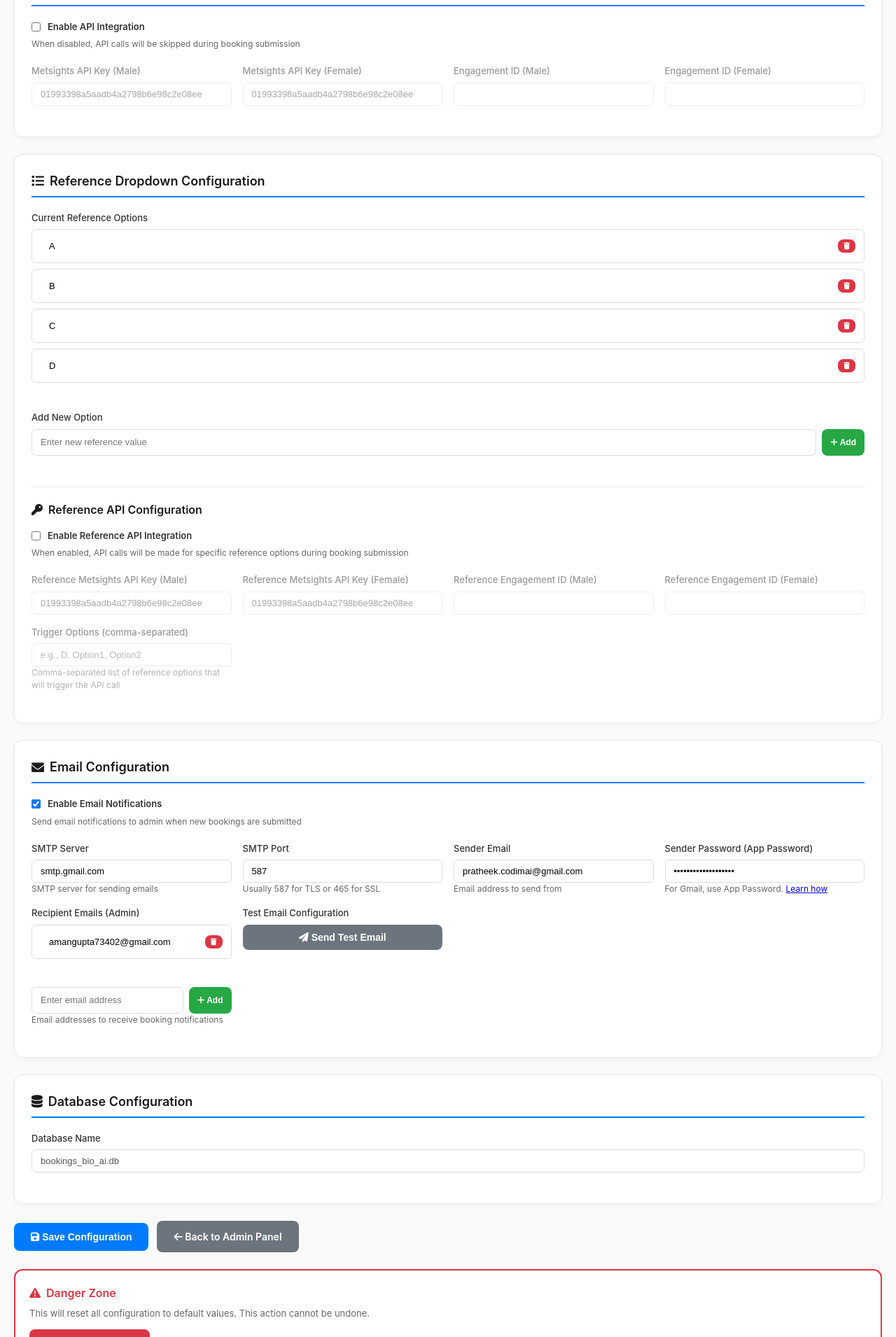
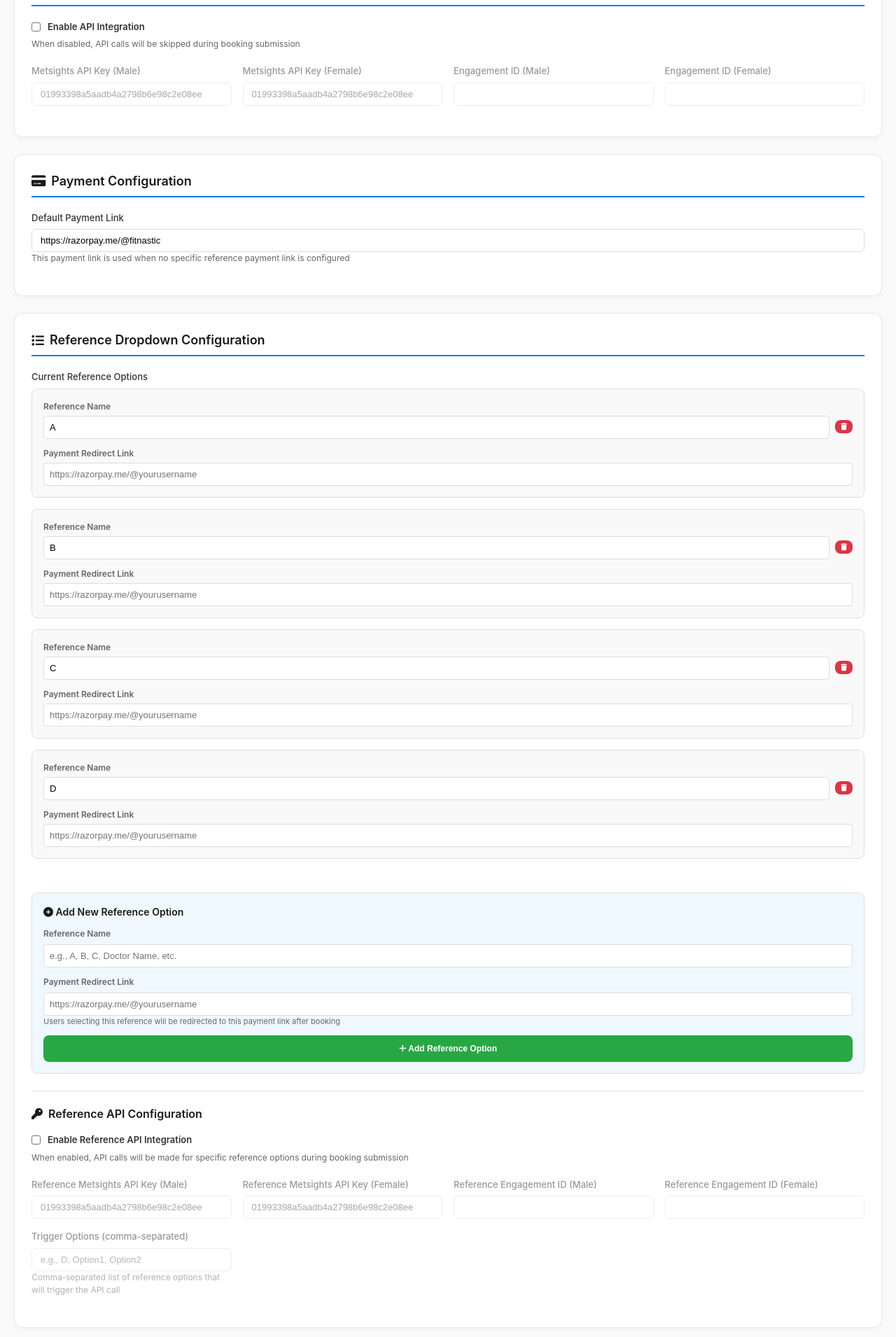
Before and after one commit to SuperShyft-devs/longevity-form, a Flask app: page /longevity-bio-ai/admin/config in a window 1280 px wide. Shown: the part 648-2558 px from the top of the page at 70% size. Run offline with Flask 3, Linux system fonts and the light colour scheme; the visitor is signed in with stand-in values (Sample User, id 1); data comes from the database, SQL or seed files in the repository.

Commit message:
feat: Add configurable payment link redirection based on reference options

```diff
--- a/blueprints/bio_ai/config.py
+++ b/blueprints/bio_ai/config.py
@@ -30,6 +30,8 @@ DEFAULT_CONFIG = {
     'slot_duration': 60,
     'max_people_per_slot': 2,
     'minimum_days_ahead': 2,
+    # Payment configuration
+    'default_payment_link': 'https://razorpay.me/@fitnastic',  # Default payment redirect link
     # Email configuration
     'email_enabled': True,
     'smtp_server': 'smtp.gmail.com',
--- a/blueprints/bio_ai/routes.py
+++ b/blueprints/bio_ai/routes.py
@@ -15,8 +15,11 @@ from .database import (
     delete_booking_by_id,
     get_db_connection,
     get_reference_options,
+    get_reference_options_with_links,
+    get_payment_link_for_reference,
     add_reference_option,
     update_reference_option,
+    update_reference_payment_link,
     delete_reference_option,
 )
 from shared_utils import admin_required
@@ -223,7 +226,14 @@ def submit_booking():
                 ],
             )
 
-        return redirect("https://razorpay.me/@fitnastic")
+        # Get payment link based on reference option
+        payment_link = get_payment_link_for_reference(booking_data.get("reference"))
+        if payment_link:
+            return redirect(payment_link)
+        else:
+            # Default payment link if no specific link is configured
+            default_link = config_manager.get('default_payment_link', 'https://razorpay.me/@fitnastic')
+            return redirect(default_link)
     except Exception as e:
         return render_template("bio_ai/error.html", message=f"Unexpected error: {str(e)}")
 
@@ -275,6 +285,7 @@ def admin_config():
                 "slot_duration": int(request.form.get("slot_duration", 60)),
                 "max_people_per_slot": int(request.form.get("max_people_per_slot", 2)),
                 "minimum_days_ahead": int(request.form.get("minimum_days_ahead", 2)),
+                "default_payment_link": request.form.get("default_payment_link", "https://razorpay.me/@fitnastic"),
                 "smtp_server": request.form.get("smtp_server", ""),
                 "smtp_port": int(request.form.get("smtp_port", 587)),
                 "sender_email": request.form.get("sender_email", ""),
@@ -320,8 +331,9 @@ def admin_reference_config():
 
         if action == "add":
             value = request.form.get("value", "").strip()
+            payment_link = request.form.get("payment_link", "").strip()
             if value:
-                if add_reference_option(value):
+                if add_reference_option(value, payment_link if payment_link else None):
                     return jsonify({"success": True, "message": f"Reference option '{value}' added"})
                 return jsonify({"success": False, "message": "Failed to add or already exists"})
             return jsonify({"success": False, "message": "Value cannot be empty"})
@@ -329,11 +341,21 @@ def admin_reference_config():
         elif action == "update":
             old_value = request.form.get("old_value", "").strip()
             new_value = request.form.get("new_value", "").strip()
+            payment_link = request.form.get("payment_link", "").strip()
             if old_value and new_value:
-                if update_reference_option(old_value, new_value):
-                    return jsonify({"success": True, "message": f"Updated from '{old_value}' to '{new_value}'"})
+                if update_reference_option(old_value, new_value, payment_link if payment_link else None):
+                    return jsonify({"success": True, "message": f"Updated '{old_value}' to '{new_value}'"})
                 return jsonify({"success": False, "message": "Failed to update"})
             return jsonify({"success": False, "message": "Both values required"})
+
+        elif action == "update_payment_link":
+            value = request.form.get("value", "").strip()
+            payment_link = request.form.get("payment_link", "").strip()
+            if value:
+                if update_reference_payment_link(value, payment_link if payment_link else None):
+                    return jsonify({"success": True, "message": f"Payment link updated for '{value}'"})
+                return jsonify({"success": False, "message": "Failed to update payment link"})
+            return jsonify({"success": False, "message": "Value required"})
 
         elif action == "delete":
             value = request.form.get("value", "").strip()
@@ -343,7 +365,7 @@ def admin_reference_config():
                 return jsonify({"success": False, "message": "Failed to delete"})
             return jsonify({"success": False, "message": "Value cannot be empty"})
 
-    reference_options = get_reference_options()
+    reference_options = get_reference_options_with_links()
     return jsonify({"success": True, "options": reference_options})
 
 
--- a/templates/bio_ai/admin_config.html
+++ b/templates/bio_ai/admin_config.html
@@ -408,6 +408,22 @@
                 </div>
             </div>
 
+            <!-- Payment Configuration Section -->
+            <div class="config-section">
+                <h4><i class="fas fa-credit-card"></i> Payment Configuration</h4>
+                <div class="config-grid-2">
+                    <div class="form-group">
+                        <label>Default Payment Link</label>
+                        <input type="url" name="default_payment_link"
+                            value="{{ config.get('default_payment_link', 'https://razorpay.me/@fitnastic') }}"
+                            placeholder="https://razorpay.me/@yourusername" required>
+                        <small style="color: #666; font-size: 12px;">
+                            This payment link is used when no specific reference payment link is configured
+                        </small>
+                    </div>
+                </div>
+            </div>
+
             <!-- Reference Dropdown Configuration Section -->
             <div class="config-section">
                 <h4><i class="fas fa-list"></i> Reference Dropdown Configuration</h4>
@@ -417,17 +433,24 @@
                         <!-- Options will be loaded here -->
                     </div>
 
-                    <div class="config-grid-2" style="margin-top: 16px;">
-                        <div class="form-group">
-                            <label>Add New Option</label>
-                            <div style="display: flex; gap: 8px;">
-                                <input type="text" id="newReferenceValue" placeholder="Enter new reference value"
-                                    style="flex: 1;">
-                                <button type="button" class="btn btn-add-item" onclick="addReferenceOption()">
-                                    <i class="fas fa-plus"></i> Add
-                                </button>
-                            </div>
+                    <div style="margin-top: 16px; padding: 16px; border: 1px solid #e0e0e0; border-radius: 8px; background-color: #f0f8ff;">
+                        <h5 style="font-size: 14px; font-weight: 600; color: #1a1a1a; margin-bottom: 12px;">
+                            <i class="fas fa-plus-circle"></i> Add New Reference Option
+                        </h5>
+                        <div class="form-group" style="margin-bottom: 12px;">
+                            <label style="font-size: 12px; font-weight: 600; color: #666;">Reference Name</label>
+                            <input type="text" id="newReferenceValue" placeholder="e.g., A, B, C, Doctor Name, etc."
+                                style="width: 100%; padding: 8px; border: 1px solid #ddd; border-radius: 4px;">
                         </div>
+                        <div class="form-group" style="margin-bottom: 12px;">
+                            <label style="font-size: 12px; font-weight: 600; color: #666;">Payment Redirect Link</label>
+                            <input type="url" id="newReferencePaymentLink" placeholder="https://razorpay.me/@yourusername"
+                                style="width: 100%; padding: 8px; border: 1px solid #ddd; border-radius: 4px;">
+                            <small style="color: #666; font-size: 11px;">Users selecting this reference will be redirected to this payment link after booking</small>
+                        </div>
+                        <button type="button" class="btn btn-add-item" onclick="addReferenceOption()" style="width: 100%;">
+                            <i class="fas fa-plus"></i> Add Reference Option
+                        </button>
                     </div>
                 </div>
 
@@ -887,13 +910,32 @@
             container.innerHTML = '';
 
             options.forEach(option => {
+                const optionValue = typeof option === 'string' ? option : option.value;
+                const paymentLink = typeof option === 'string' ? '' : (option.payment_link || '');
+
                 const div = document.createElement('div');
-                div.className = 'array-input';
+                div.className = 'reference-option-item';
+                div.style.marginBottom = '16px';
+                div.style.padding = '16px';
+                div.style.border = '1px solid #e0e0e0';
+                div.style.borderRadius = '8px';
+                div.style.backgroundColor = '#f9f9f9';
                 div.innerHTML = `
-                    <input type="text" value="${option}" onchange="updateReferenceOption('${option}', this.value)" style="flex: 1;">
-                    <button type="button" class="btn btn-remove-item" onclick="deleteReferenceOption('${option}')">
-                        <i class="fas fa-trash"></i>
-                    </button>
+                    <div style="display: flex; gap: 8px; margin-bottom: 12px; align-items: center;">
+                        <div style="flex: 1;">
+                            <label style="font-size: 12px; font-weight: 600; color: #666; display: block; margin-bottom: 4px;">Reference Name</label>
+                            <input type="text" value="${optionValue}" onchange="updateReferenceOption('${optionValue}', this.value, document.getElementById('payment_link_${optionValue}').value)" style="width: 100%; padding: 8px; border: 1px solid #ddd; border-radius: 4px;">
+                        </div>
+                        <button type="button" class="btn btn-remove-item" onclick="deleteReferenceOption('${optionValue}')" style="margin-top: 20px;">
+                            <i class="fas fa-trash"></i>
+                        </button>
+                    </div>
+                    <div style="display: flex; gap: 8px; align-items: center;">
+                        <div style="flex: 1;">
+                            <label style="font-size: 12px; font-weight: 600; color: #666; display: block; margin-bottom: 4px;">Payment Redirect Link</label>
+                            <input type="url" id="payment_link_${optionValue}" value="${paymentLink}" onchange="updatePaymentLink('${optionValue}', this.value)" placeholder="https://razorpay.me/@yourusername" style="width: 100%; padding: 8px; border: 1px solid #ddd; border-radius: 4px;">
+                        </div>
+                    </div>
                 `;
                 container.appendChild(div);
             });
@@ -901,7 +943,9 @@
 
         async function addReferenceOption() {
             const input = document.getElementById('newReferenceValue');
+            const paymentLinkInput = document.getElementById('newReferencePaymentLink');
             const value = input.value.trim();
+            const paymentLink = paymentLinkInput.value.trim();
 
             if (!value) {
                 alert('Please enter a reference value');
@@ -914,13 +958,14 @@
                     headers: {
                         'Content-Type': 'application/x-www-form-urlencoded',
                     },
-                    body: `action=add&value=${encodeURIComponent(value)}`
+                    body: `action=add&value=${encodeURIComponent(value)}&payment_link=${encodeURIComponent(paymentLink)}`
                 });
 
                 const data = await response.json();
 
                 if (data.success) {
                     input.value = '';
+                    paymentLinkInput.value = '';
                     loadReferenceOptions();
                     showMessage(data.message, 'success');
                 } else {
@@ -931,8 +976,10 @@
             }
         }
 
-        async function updateReferenceOption(oldValue, newValue) {
-            if (oldValue === newValue) return;
+        async function updateReferenceOption(oldValue, newValue, paymentLink) {
+            if (oldValue === newValue && paymentLink === document.getElementById('payment_link_' + oldValue).getAttribute('data-original')) {
+                return;
+            }
 
             if (!newValue.trim()) {
                 showMessage('Reference value cannot be empty', 'error');
@@ -946,7 +993,7 @@
                     headers: {
                         'Content-Type': 'application/x-www-form-urlencoded',
                     },
-                    body: `action=update&old_value=${encodeURIComponent(oldValue)}&new_value=${encodeURIComponent(newValue)}`
+                    body: `action=update&old_value=${encodeURIComponent(oldValue)}&new_value=${encodeURIComponent(newValue)}&payment_link=${encodeURIComponent(paymentLink)}`
                 });
 
                 const data = await response.json();
@@ -961,6 +1008,28 @@
             } catch (error) {
                 showMessage('Error updating reference option', 'error');
                 loadReferenceOptions();
+            }
+        }
+
+        async function updatePaymentLink(value, paymentLink) {
+            try {
+                const response = await fetch('{{ url_for('bio_ai.admin_reference_config') }}', {
+                    method: 'POST',
+                    headers: {
+                        'Content-Type': 'application/x-www-form-urlencoded',
+                    },
+                    body: `action=update_payment_link&value=${encodeURIComponent(value)}&payment_link=${encodeURIComponent(paymentLink)}`
+                });
+
+                const data = await response.json();
+
+                if (data.success) {
+                    showMessage(data.message, 'success');
+                } else {
+                    showMessage(data.message, 'error');
+                }
+            } catch (error) {
+                showMessage('Error updating payment link', 'error');
             }
         }
 
```
Also changed, not shown: blueprints/bio_ai/database.py (+64 -4 lines).
